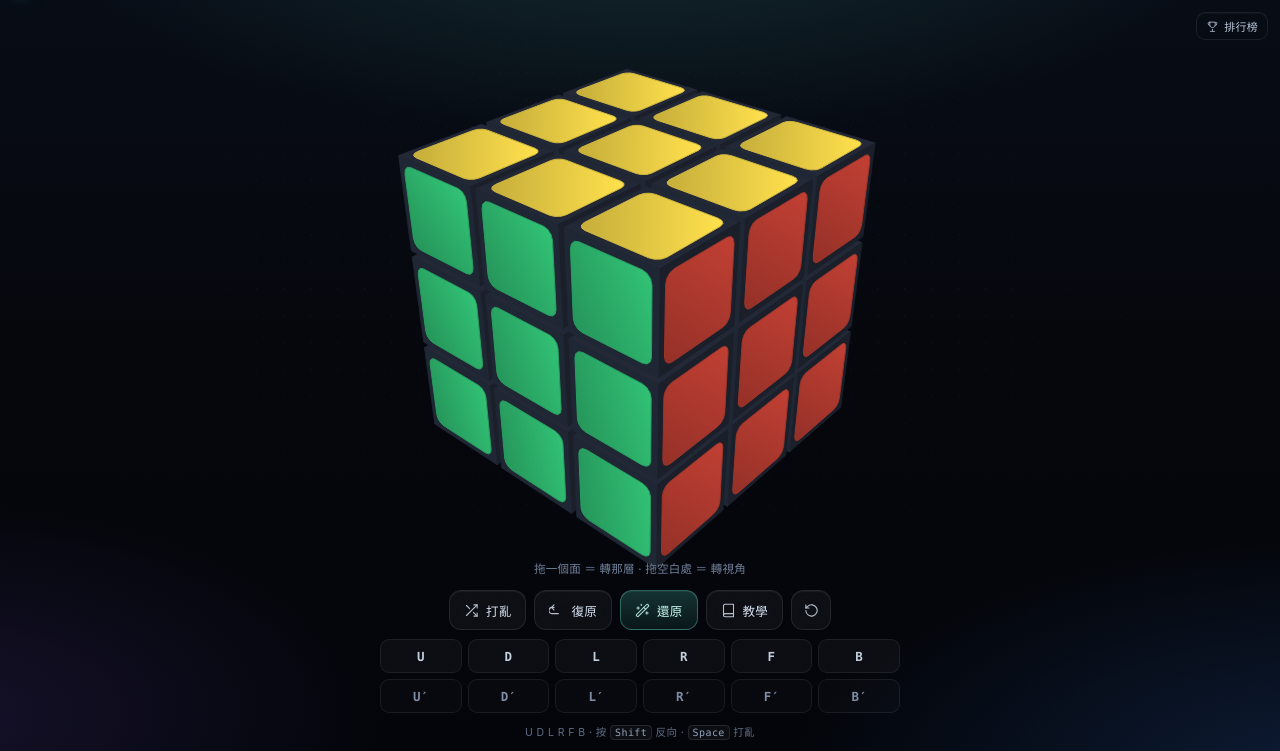
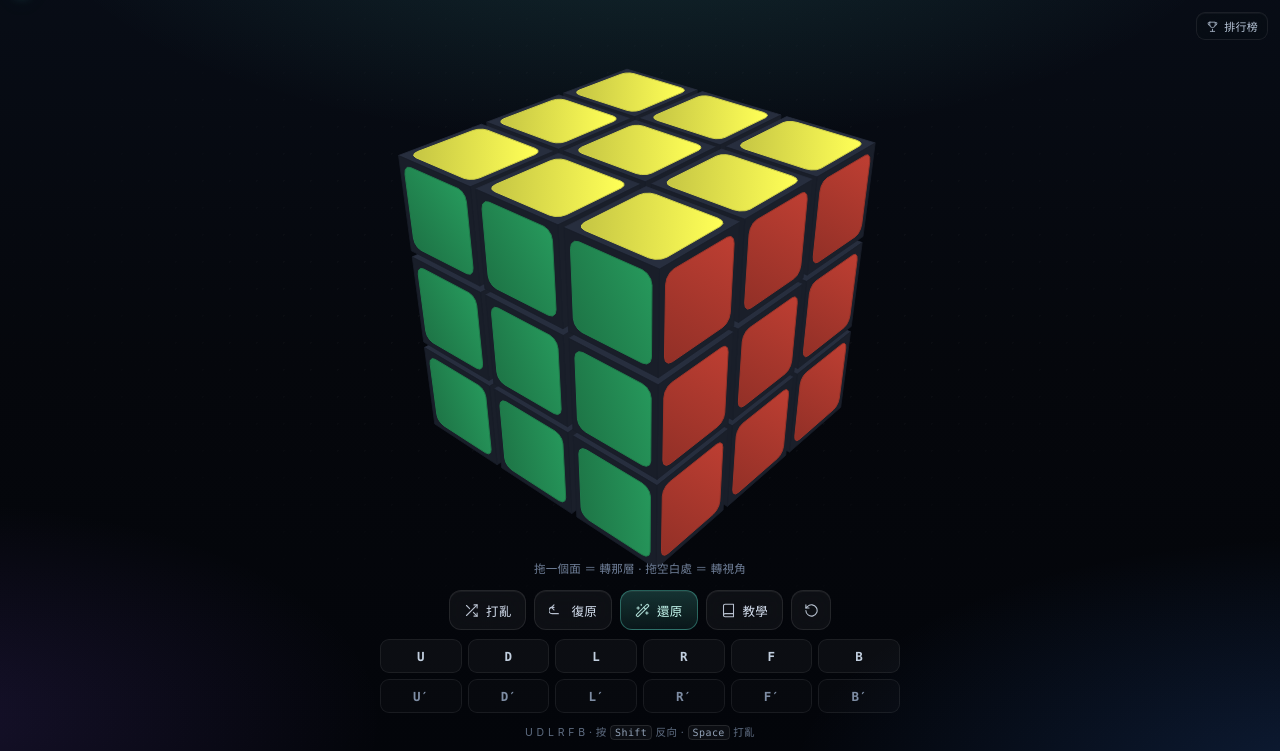
Before and after one commit to stansu/rc, a plain HTML site: page index.html in a window 1280 px wide. Shown: the part 49-800 px from the top of the page. Drawn offline with Linux system fonts and the light colour scheme.

Commit message:
Keep face shading fixed on screen, not in world space
Faces were lit with their world-space normal, so the light stayed put while the cube turned: whichever face you turned into view came out brighter or darker than the same colour elsewhere. Light each face with its normal in camera space instead, so a face keeps the same shading as the view turns and colours stay comparable across all six sides.

```diff
--- a/index.html
+++ b/index.html
@@ -2126,6 +2126,9 @@ function draw() {
     for (let fi = 0; fi < 6; fi++) {
       const f = FACES[fi];
       const nw = matVec(E, f.n);
+      // light the face with its camera-space normal, so a face keeps the same
+      // shading no matter how the cube (or the view) is turned
+      const nv = [dot3(nw, basisX), dot3(nw, basisY), dot3(nw, basisZ)];
 
       // face centre, for culling and depth sorting
       const cx3 = ep[0] + (E[0][0] * f.n[0] + E[0][1] * f.n[1] + E[0][2] * f.n[2]) * HALF;
@@ -2162,7 +2165,7 @@ function draw() {
         pts.push([tmp[0], tmp[1]]);
       }
 
-      const bodyCol = shadeRgb(BODY_RGB, nw, 1);
+      const bodyCol = shadeRgb(BODY_RGB, nv, 1);
       items.push({ depth, kind: 0, pts, fill: rgbStr(bodyCol), stroke: rgbStr(bodyCol) });
 
       // sticker sitting on this face (local face mask, rotation independent)
@@ -2180,7 +2183,7 @@ function draw() {
         spts.push([tmp[0], tmp[1]]);
       }
 
-      const col = shadeRgb(f.rgb, nw, 1);
+      const col = shadeRgb(f.rgb, nv, 1);
       items.push({
         depth: depth - 0.002,
         kind: 1,
```
